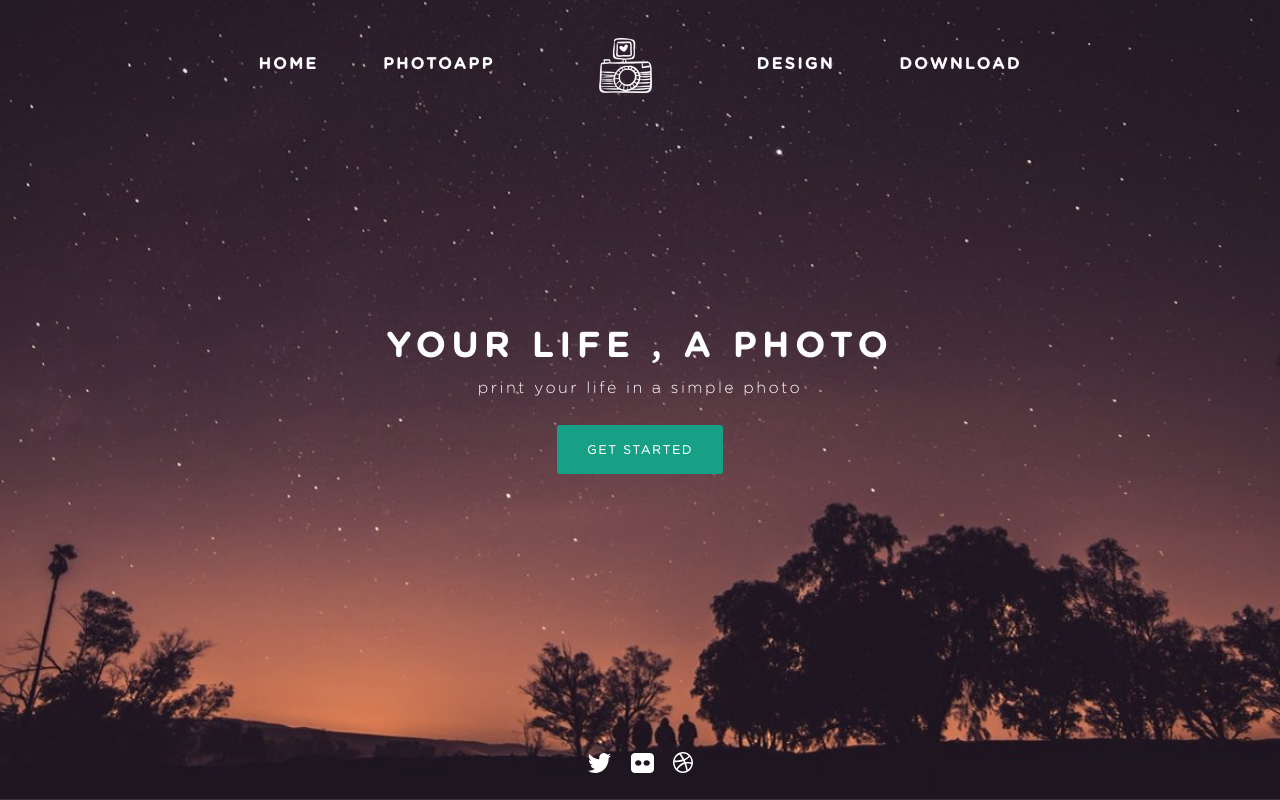
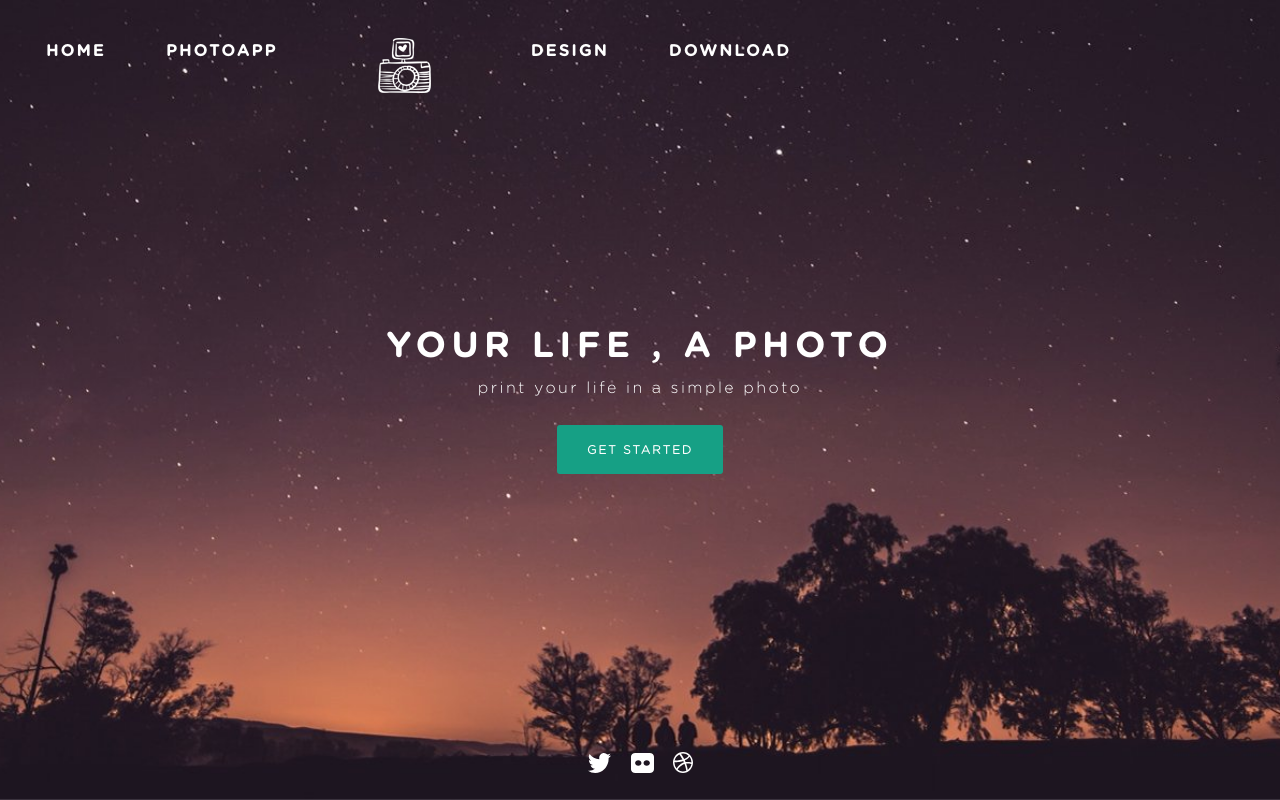
Before and after one commit to Mikelinsky/PSDtoHTML-Your_life_a_photo, a website: page index.html in a window 1280 px wide. Shown: the top 800 px of the page. Drawn offline with Linux system fonts and the light colour scheme.

Commit message:
add bootstrap class

```diff
--- a/index.html
+++ b/index.html
@@ -15,22 +15,24 @@
                     HEADER & NAVBAR
 ------------------------------------------------------------------- -->
     <header id="navigation-bar">
-        <nav class="d-flex justify-content-center align-items-center nav-bar navbar-expand-lg navbar-dark fixed-top">
-            <ul>
-                <li>
+        <nav class="d-flex justify-content-center align-items-center nav-bar navbar-expand-lg navbar-dark fixed-top navbar navbar-expand-lg">
+            <div class="collapse navbar-collapse" id="navbarSupportedContent">
+                <ul class="navbar-nav">
+                    <li class="nav-item">
                         <a>home</a>
                     </li>
-                <li>
+                    <li class="nav-item">
                         <a>photoapp</a>
                     </li>
                     <img src="images/camera.png" alt="camera">
-                <li>
+                    <li class="nav-item">
                         <a>design</a>
                     </li>
-                <li>
+                    <li class="nav-item">
                         <a>download</a>
                     </li>
                 </ul>
+            </div>
         </nav>
         <div class="container-fluid headline">
             <h1>your life , a photo</h1>
--- a/sass/style.scss
+++ b/sass/style.scss
@@ -54,6 +54,7 @@ header {
     nav {
         height: 130px;
         transition-duration: $transitionDuration;
+        div {
             ul {
                 padding: 0;
                 list-style-type: none;
@@ -80,6 +81,7 @@ header {
                         font-weight: 700;
                         cursor: pointer;
                         transition-duration: $transitionDuration;
+                    }
                 }
             }
         }
```
Also changed, not shown: css/style.css, css/style.prefixed.css, 2 other files. Lines whose indentation alone changed are shown as unchanged.
